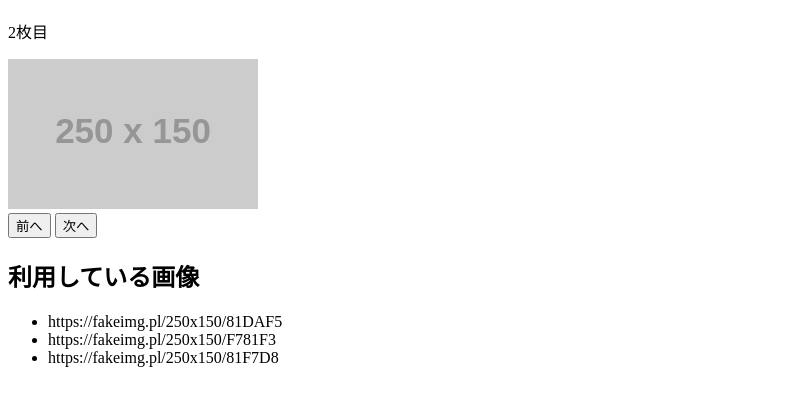
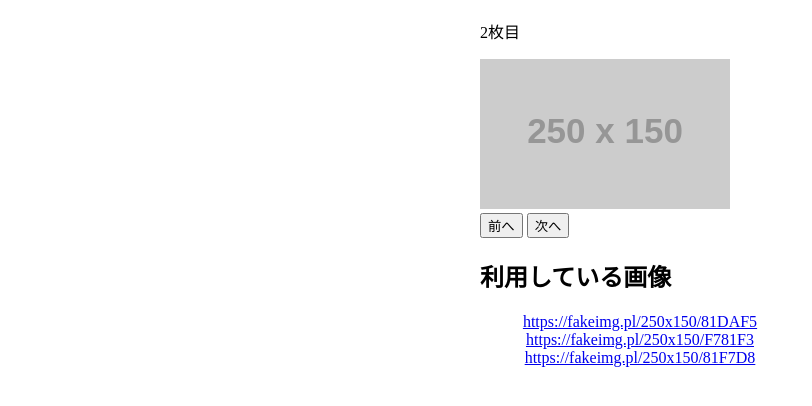
Before and after one commit to wsigma21/stepupjs, a plain HTML site: page answers/step3/index.html in a window 1280 px wide. Shown: the part 70-476 px from the top of the page, without its empty margins (0-812 px from the left). Drawn offline with Linux system fonts and the light colour scheme; placeholder pictures from the web are drawn by us.

Commit message:
STEP3終了

```diff
--- a/answers/step3/index.html
+++ b/answers/step3/index.html
@@ -3,6 +3,7 @@
 <head>
     <meta charset="UTF-8">
     <title>PhotoViewer</title>
+    <link rel="stylesheet" href="./main.css">
 </head>
 <body>
     <h1>フォトビューアー</h1>
--- /dev/null
+++ b/answers/step3/main.css
@@ -0,0 +1,20 @@
+#photoViewer {
+    margin: 0 auto;
+    width: 20em;
+}
+
+.actions {
+    margin-top: 5px;
+    text-align: center;
+}
+
+.images {
+    list-style: none;
+    padding: 0;
+    text-align: center;
+}
+
+.frame img {
+    width: 250px;
+    height: 150px;
+  }
--- a/answers/step3/main.js
+++ b/answers/step3/main.js
@@ -23,9 +23,13 @@ class PhotoViewer {
 
     renderImageUrls() {
         const imagesElm = this.rootElm.querySelector('.images');
-        for (let i = 0; i < this.images.length; i++) {
+        // for (let i = 0; i < this.images.length; i++) {
+        for (const image of this.images) {
             let liElm = document.createElement('li');
-            liElm.innerHTML = this.images[i]
+            let aTag = document.createElement('a');
+            aTag.href = image;
+            aTag.innerText = image;
+            liElm.appendChild(aTag);
             imagesElm.appendChild(liElm);
         }
 
```
